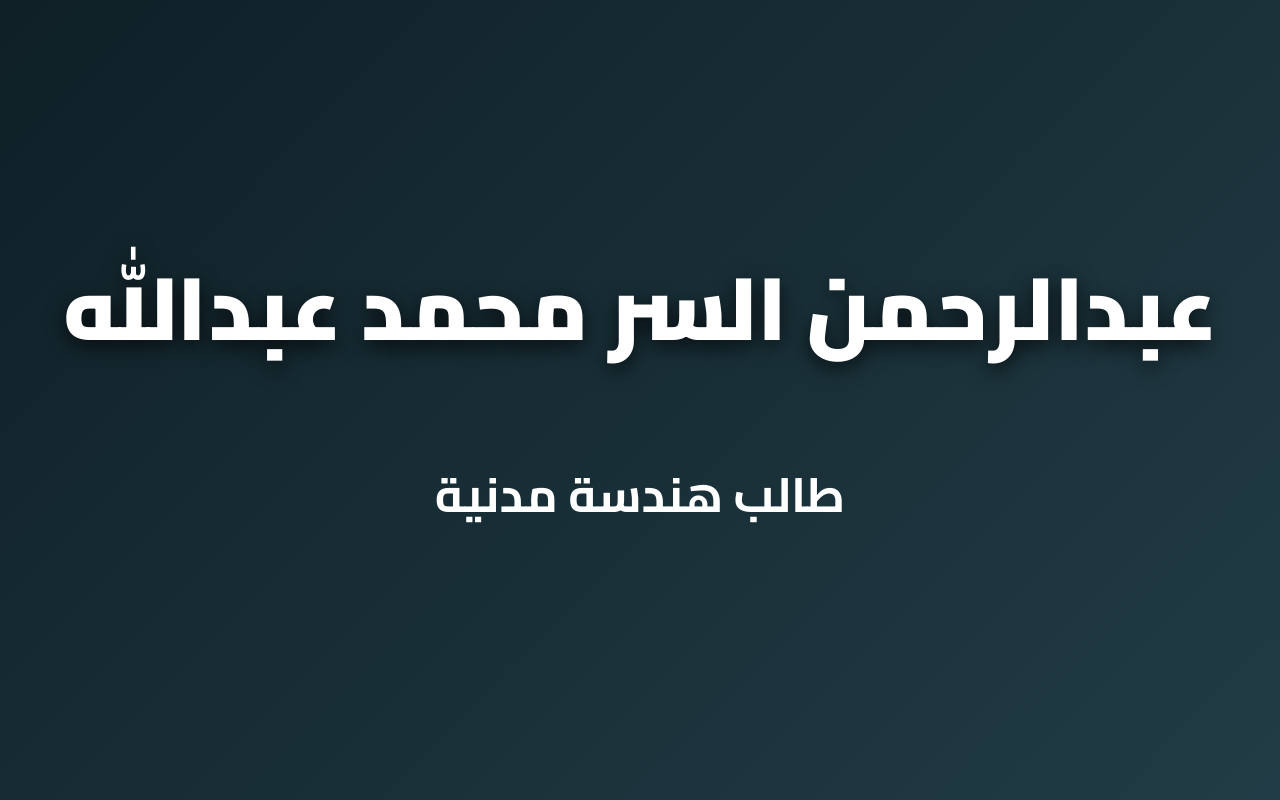
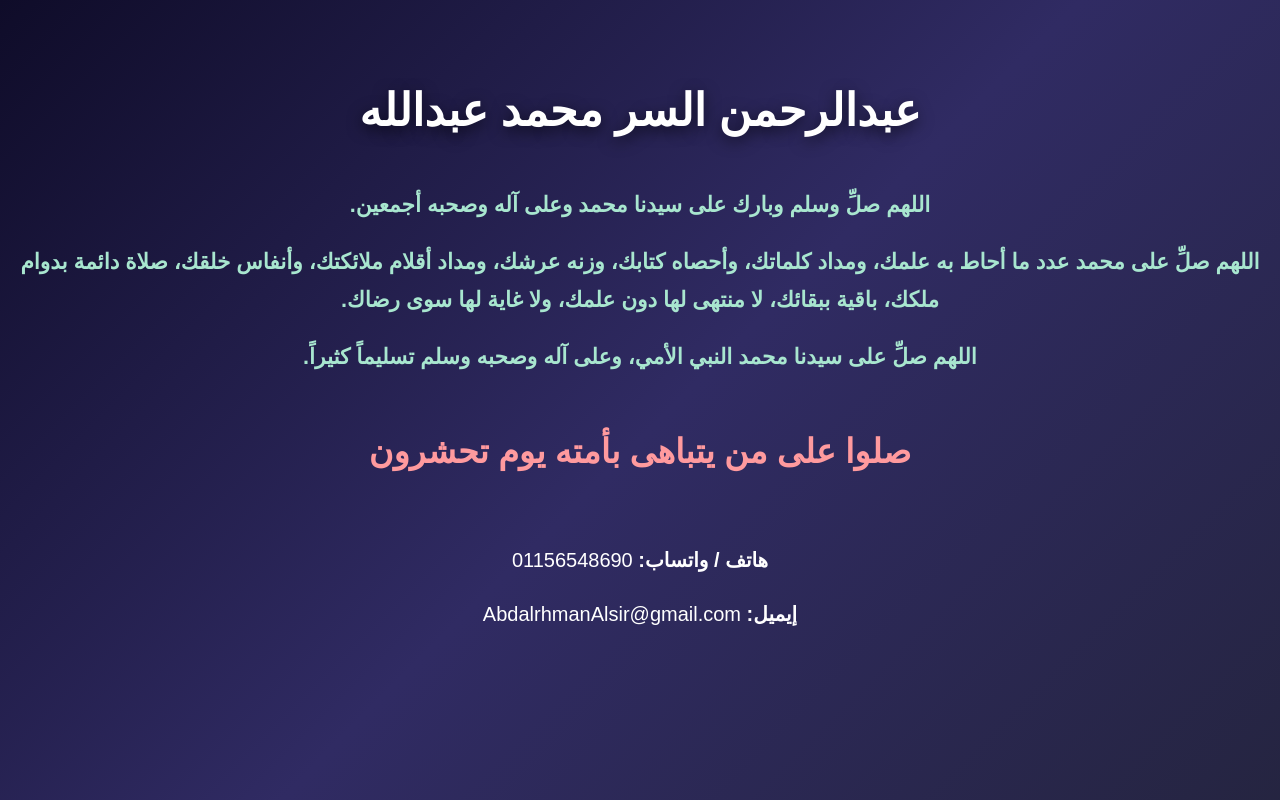
Before and after one commit to AbdalrhmanCodes/A-website-Abdalrhman, a plain HTML site: page index.html in a window 1280 px wide. Shown: the top 800 px of the page. Drawn offline with Linux system fonts and the light colour scheme.

Commit message:
Update index.html

```diff
--- a/index.html
+++ b/index.html
@@ -5,76 +5,57 @@
     <meta name="viewport" content="width=device-width, initial-scale=1.0">
     <title>عبدالرحمن السر محمد عبدالله</title>
     <style>
-        @import url('https://fonts.googleapis.com/css2?family=Cairo:wght@400;700;900&display=swap');
-
         body {
-            font-family: 'Cairo', sans-serif;
+            font-family: 'Arial', sans-serif;
+            background: linear-gradient(135deg, #0f0c29, #302b63, #24243e);
+            color: #fff;
+            text-align: center;
             margin: 0;
-            padding: 0;
-            background: linear-gradient(135deg, #0f2027 0%, #203a43 50%, #2c5364 100%);
-            color: #fff;
-            line-height: 2;
-            text-align: center;
-        }
-        header {
-            padding: 220px 20px;
+            padding: 40px 20px;
+            line-height: 1.8;
+            min-height: 100vh;
         }
         h1 {
-            font-size: 5.5em;
-            margin: 0;
-            font-weight: 900;
-            text-shadow: 0 6px 20px rgba(0,0,0,0.7);
+            font-size: 2.8em;
+            margin-bottom: 20px;
+            text-shadow: 0 4px 15px rgba(0,0,0,0.6);
         }
-        .info {
-            font-size: 3em;
-            margin: 50px 0;
-            font-weight: 700;
+        .salah {
+            color: #a8e6cf;
+            font-size: 1.35em;
+            margin: 35px 0;
+            font-weight: bold;
         }
-        .books {
-            font-size: 2.5em;
-            margin: 100px 0;
-            padding: 80px;
-            background: rgba(255,255,255,0.15);
-            border-radius: 40px;
-            backdrop-filter: blur(10px);
-        }
-        .books h2 {
-            font-size: 1.4em;
-            margin-bottom: 60px;
+        .salah p {
+            margin: 18px 0;
         }
         .contact {
-            font-size: 2.8em;
-            margin: 120px 0;
-            padding: 100px;
-            background: rgba(0,0,0,0.7);
-            border-radius: 40px;
+            margin-top: 60px;
+            font-size: 1.25em;
         }
-        footer {
-            padding: 80px;
-            font-size: 1.8em;
-            background: rgba(0,0,0,0.9);
+        .contact p {
+            margin: 18px 0;
         }
     </style>
 </head>
 <body>
-    <header>
-        <h1>عبدالرحمن السر محمد عبدالله</h1>
-        <p class="info">طالب هندسة مدنية</p>
-    </header>
 
-    <div class="books">
-        <h2>ترشيحات كتبي المفضلة</h2>
-        <p>إحياء علوم الدين - الإمام الغزالي</p>
-        <p>The Magic of Thinking Big - David J. Schwartz</p>
+    <h1>عبدالرحمن السر محمد عبدالله</h1>
+
+    <div class="salah">
+        <p>اللهم صلِّ وسلم وبارك على سيدنا محمد وعلى آله وصحبه أجمعين.</p>
+        <p>اللهم صلِّ على محمد عدد ما أحاط به علمك، ومداد كلماتك، وأحصاه كتابك، وزنه عرشك، ومداد أقلام ملائكتك، وأنفاس خلقك، صلاة دائمة بدوام ملكك، باقية ببقائك، لا منتهى لها دون علمك، ولا غاية لها سوى رضاك.</p>
+        <p>اللهم صلِّ على سيدنا محمد النبي الأمي، وعلى آله وصحبه وسلم تسليماً كثيراً.</p>
+
+        <p style="margin-top: 45px; color: #ff9a9e; font-size: 1.55em;">
+            صلوا على من يتباهى بأمته يوم تحشرون
+        </p>
     </div>
 
     <div class="contact">
-        <p>هاتف / واتساب: 01156548690</p>
-        <p>إيميل: AbdalrhmanAlsir@gmail.com</p>
+        <p><strong>هاتف / واتساب:</strong> 01156548690</p>
+        <p><strong>إيميل:</strong> AbdalrhmanAlsir@gmail.com</p>
     </div>
 
-    <footer>
-        <p>&copy; 2025 عبدالرحمن السر محمد عبدالله - جميع الحقوق محفوظة</p>
-    </footer>
 </body>
 </html>
```
